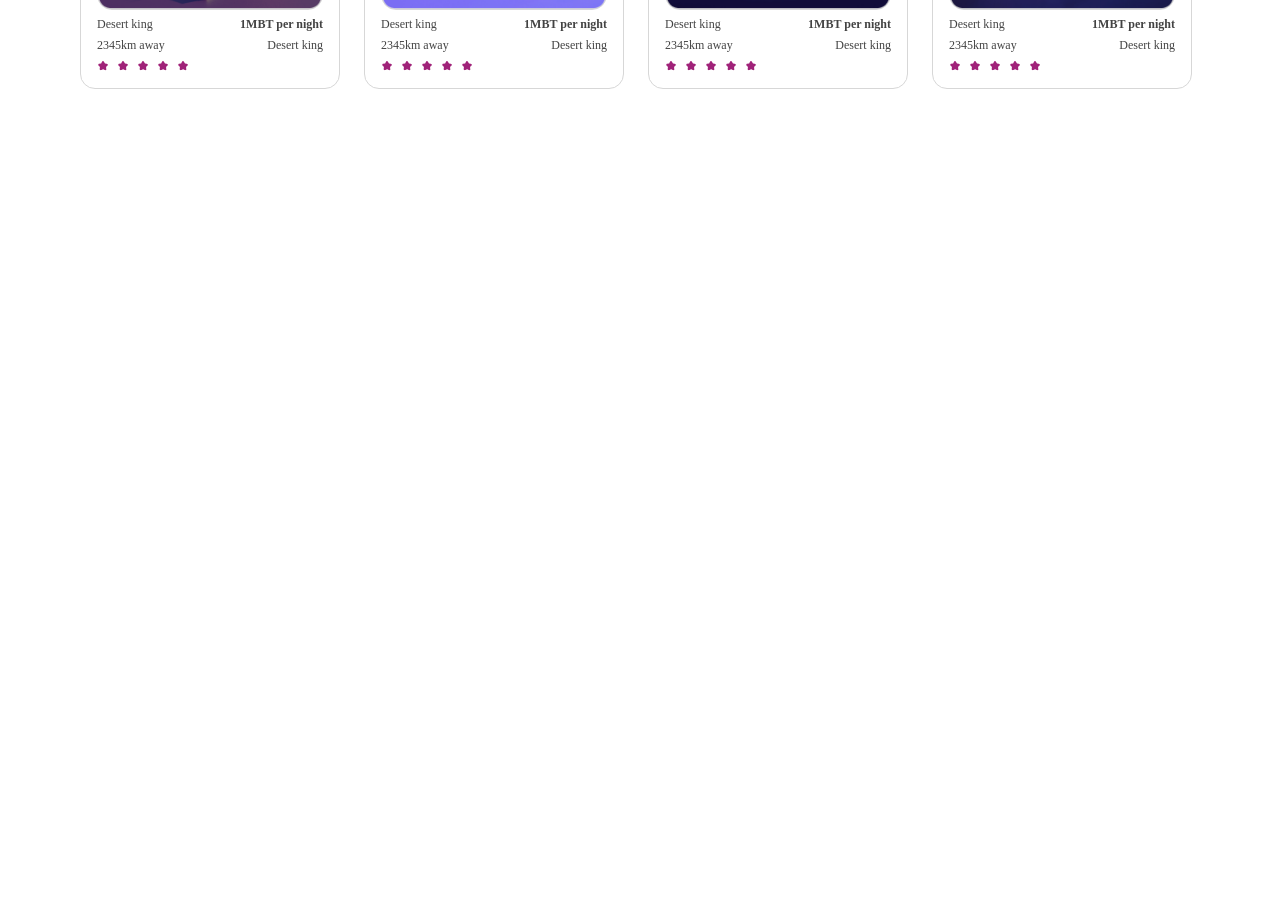
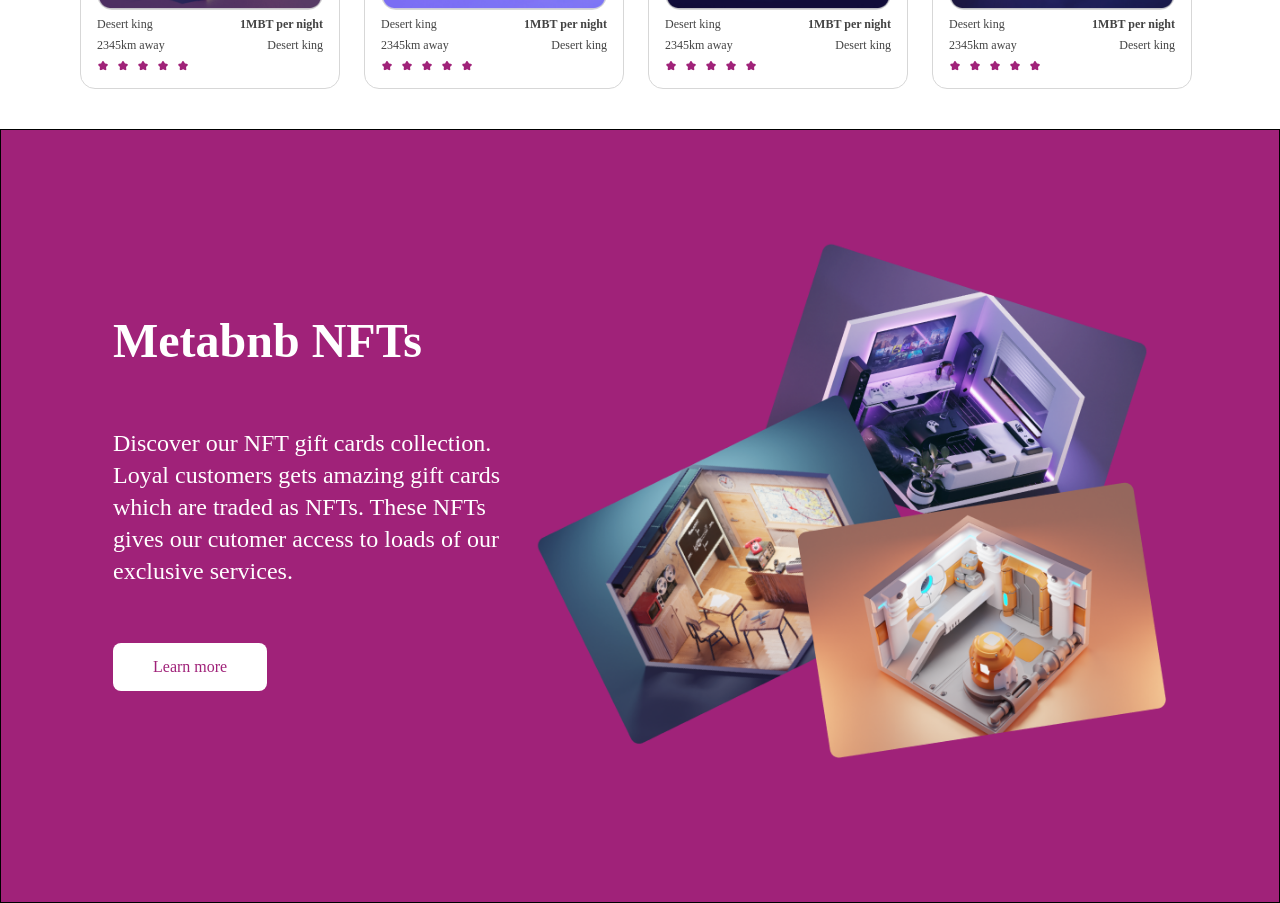
Before and after one commit to Joshuajee/metabnb, a React (Create React App) app: page / in a window 1280 px wide. Shown: the part 1500-2403 px from the top of the page. Before the commit the page ends 1629 px from the top, so only its background shows below. Built offline with nearby package versions, Linux system fonts and the light colour scheme.

Commit message:
feat: added CTA section to the page

```diff
--- /dev/null
+++ b/src/components/homepage/CallToAction.jsx
@@ -0,0 +1,40 @@
+import ctaImage from "./../../assets/cta-image.png";
+import styles from "./../../styles.module.css";
+
+
+
+const CallToAction = () => {
+    return (
+        <div className={styles.cta}>
+
+            <div className="flex  items-center m-28">
+
+                <div className="basis-2/5 items-center contents-center">
+
+                    <h2 className={``}>Metabnb NFTs</h2>
+
+                    <p className="font-normal text-2xl mt-14">
+                        Discover our NFT gift cards collection.
+                        Loyal customers gets amazing gift cards
+                        which are traded as NFTs. These NFTs
+                        gives our cutomer access to loads of
+                        our exclusive services.
+                    </p>
+
+                    <button className="px-10 py-3 mt-14 text-base"> Learn more </button>
+
+                </div>
+
+                <div className="basis-3/5">
+
+                    <img src={ctaImage} alt="cta" />
+
+                </div>
+
+            </div>
+
+        </div>
+    );
+}
+
+export default CallToAction;
--- a/src/pages/HomePage.jsx
+++ b/src/pages/HomePage.jsx
@@ -12,6 +12,7 @@ import house5 from "./../assets/cards/house5.png";
 import house6 from "./../assets/cards/house6.png";
 import house7 from "./../assets/cards/house7.png";
 import house8 from "./../assets/cards/house8.png";
+import CallToAction from "../components/homepage/CallToAction";
 
 const assets = [
     {   image: house2   },
@@ -44,6 +45,8 @@ function HomePage() {
                 }
             </CollectionContainer>
 
+            <CallToAction />
+
         </div>
     );
 }
--- a/src/styles.module.css
+++ b/src/styles.module.css
@@ -90,3 +90,23 @@
     line-height: 110%;
     color: #434343;
 }
+
+.cta {
+    box-sizing: border-box;
+    height: 774px;
+    background: linear-gradient(90deg, #A02279 11.45%, #A02279 11.45%);
+    border: 1px solid #000000;
+    color: #FFF;
+}
+
+.cta h2 {
+    font-weight: 700;
+    font-size: 48px;
+    line-height: 60px;
+}
+
+.cta button {
+    background: linear-gradient(124.4deg, #FFFFFF 10.8%, #FFFFFF 87.34%);
+    border-radius: 8px;
+    color: #A02279;
+}
```
Also changed, not shown: src/assets/cta-image.png (added).
